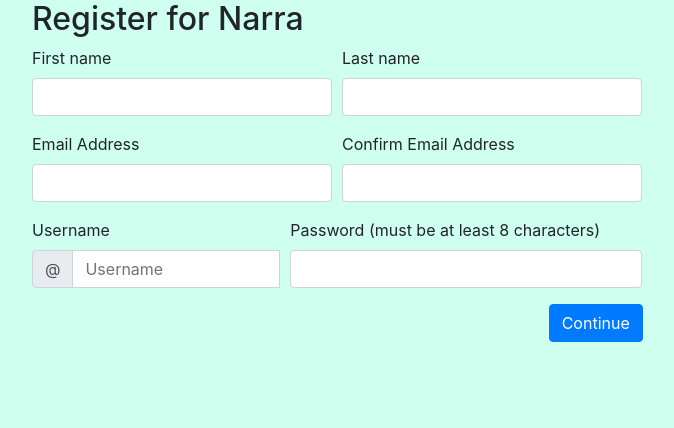
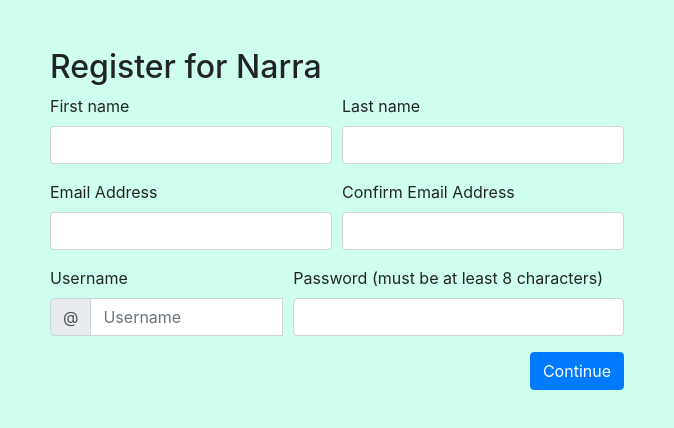
Before and after one commit to natalialuzuriaga/narra, a React (Create React App) app: page /register in a window 1280 px wide. Shown: the top 428 px of the page, without its empty margins (303-977 px from the left). Built offline with nearby package versions, Linux system fonts and the light colour scheme.

Commit message:
Design tweaking in register

```diff
--- a/src/App.js
+++ b/src/App.js
@@ -8,16 +8,20 @@
 import Match from "./components/match.component"
 
 const Main = withRouter(({location}) =>{
-  return<div>
+  return (
+    <Router>
       {
-      location.pathname !== '/login' && location.pathname !== '/' && location.pathname !== '/register' && <Nav />
+        location.pathname !== '/login' &&
+        location.pathname !== '/' &&
+        location.pathname !== '/register' &&
+        <Nav />
       }
-
         <Route exact path="/" component={Welcome}/>
         <Route path="/register" exact component={Register}/>
         <Route path="/login" exact component={Login}/>
         <Route path="/match" exact component={Match}/>
-  </div>
+    </Router>
+  )
 })
 
 const App = () => (
--- a/src/components/login.component.js
+++ b/src/components/login.component.js
@@ -92,7 +92,7 @@
 
     render(){
         return(
-            <Container className="w-50">
+            <Container className="w-50 p-5">
                 <h2>Login</h2>
                 <form onSubmit={this.onSubmit}>
                     <div className="form-group">
@@ -113,7 +113,7 @@
                                 onChange={this.onEnterPassword}
                                 />
                     </div>
-                    <div className="form-group">
+                    <div className="p-2 d-flex justify-content-center form-group">
                         <input type="submit" value="Submit" className="btn btn-outline-primary btn-lg btWidth" />
                     </div>
                     {this.state.errPass &&
@@ -125,10 +125,14 @@
 
                     }
                 </form>
-                <small>Don't have an account?</small>
                 <form onSubmit={this.onRegister}>
-                    <div className="register">
-                        <input type="submit" value="Register" className="btn btn-outline-primary btn-lg btWidth" />
+                    <div className="d-flex align-items-center flex-column">
+                        <div className="mb-auto">
+                            <small>Don't have an account?</small>
+                        </div>
+                        <div className="p-2 register">
+                            <input type="submit" value="Register" className="btn btn-outline-primary btn-md btWidth" />
+                        </div>
                     </div>
                 </form>
             </Container>
--- a/src/components/modal.component.js
+++ b/src/components/modal.component.js
@@ -1,8 +1,5 @@
 import React, { useState } from "react";
 import Modal from 'react-bootstrap/Modal';
-import ModalTitle from 'react-bootstrap/ModalTitle';
-import ModalBody from 'react-bootstrap/ModalBody';
-import ModalFooter from 'react-bootstrap/ModalFooter';
 import ButtonGroup from 'react-bootstrap/ButtonGroup';
 import ToggleButton from 'react-bootstrap/ToggleButton';
 
--- a/src/components/nav.component.js
+++ b/src/components/nav.component.js
@@ -1,8 +1,6 @@
 import React, { Component } from 'react';
 import { Link } from 'react-router-dom';
 import logo from './tree.png';
-
-
 
 export default class Navbar extends Component {
   constructor(props){
--- a/src/components/register-account.component.js
+++ b/src/components/register-account.component.js
@@ -2,7 +2,7 @@
 import Form from 'react-bootstrap/Form';
 import Button from 'react-bootstrap/Button';
 import InputGroup from 'react-bootstrap/InputGroup';
-import { Col, Container } from 'react-bootstrap';
+import { Row, Col, Container } from 'react-bootstrap';
 
 export default class RegisterAccount extends Component {
     constructor(props){
@@ -36,12 +36,12 @@
         const { values, handleChange } = this.props;
 
         return (
-            <Container className="w-50">
-                <h2>
-                    Register for Narra
-                </h2>
-
-                <Form noValidate validated={this.state.validated} onSubmit={this.continue}>
+            <Container className="p-5 w-50">
+                <Row>
+                    <h2>Register for Narra</h2>
+                </Row>
+                <Row>
+                    <Form noValidate validated={this.state.validated} onSubmit={this.continue} className="w-100">
                         <Form.Row>
                             <Form.Group as={Col} md="6">
                                 <Form.Label>First name</Form.Label>
@@ -72,7 +72,6 @@
                                     Please provide a valid last name.
                                 </Form.Control.Feedback>
                             </Form.Group>
-
                         </Form.Row>
 
                         <Form.Row>
@@ -146,17 +145,16 @@
                             </Form.Group>
                         </Form.Row>
 
-                    <Form.Row>
-                        <Form.Group as={Col} md={{ span: 2, offset: 10 }}>
+                        <Form.Group>
                             <Button
-                                className="md-5"
+                                className="float-right"
                                 variant="primary"
                                 type="submit">
                                 Continue
                             </Button>
                         </Form.Group>
-                    </Form.Row>
                     </Form>
+                </Row>
             </Container>
         );
     }
--- a/src/components/register-confirm.component.js
+++ b/src/components/register-confirm.component.js
@@ -81,7 +81,7 @@
         } = this.props;
 
         return (
-            <Container className="w-50">
+            <Container className="p-5 w-50">
                 <h2>
                     Register for Narra
                 </h2>
--- a/src/components/register-profile.component.js
+++ b/src/components/register-profile.component.js
@@ -1,7 +1,7 @@
 import React, { Component } from 'react';
 import Form from 'react-bootstrap/Form';
 import Button from 'react-bootstrap/Button';
-import { Col, Container } from 'react-bootstrap';
+import { Row, Col, Container } from 'react-bootstrap';
 
 export default class RegisterProfile extends Component {
     constructor(props){
@@ -41,12 +41,12 @@
         const { values, handleChange } = this.props;
 
         return (
-            <Container className="w-50">
-                <h2>
-                    Register for Narra
-                </h2>
-
-                <Form noValidate validated={this.state.validated} onSubmit={this.continue}>
+            <Container className="p-5 w-50">
+                <Row>
+                    <h2>Register for Narra</h2>
+                </Row>
+                <Row>
+                    <Form noValidate validated={this.state.validated} onSubmit={this.continue} className="w-100">
                         <Form.Row>
                             <Form.Group as={Col} md="6">
                                 <Form.Label>MBTI Personality Type</Form.Label>
@@ -141,7 +141,7 @@
                         </Form.Row>
 
                         <Form.Row>
-                        <Form.Group as={Col} md="2">
+                            <Form.Group as={Col}>
                                 <Button
                                     className="md-5"
                                     variant="primary"
@@ -149,9 +149,9 @@
                                     Back
                                 </Button>
                             </Form.Group>
-                        <Form.Group as={Col} md={{ span: 2, offset: 8 }}>
+                            <Form.Group as={Col}>
                                 <Button
-                                className="md-5"
+                                    className="md-5 float-right"
                                     variant="primary"
                                     type="submit">
                                     Continue
@@ -159,6 +159,7 @@
                             </Form.Group>
                         </Form.Row>
                     </Form>
+                </Row>
             </Container>
         );
     }
--- a/src/components/register-success.component.js
+++ b/src/components/register-success.component.js
@@ -4,7 +4,7 @@
 export default class RegisterSuccess extends Component {
     render() {
         return (
-            <Container className="w-50">
+            <Container className="p-5 w-50">
                 <h1>Success!</h1>
             </Container>
         );
```
Lines whose indentation alone changed are shown as unchanged.
